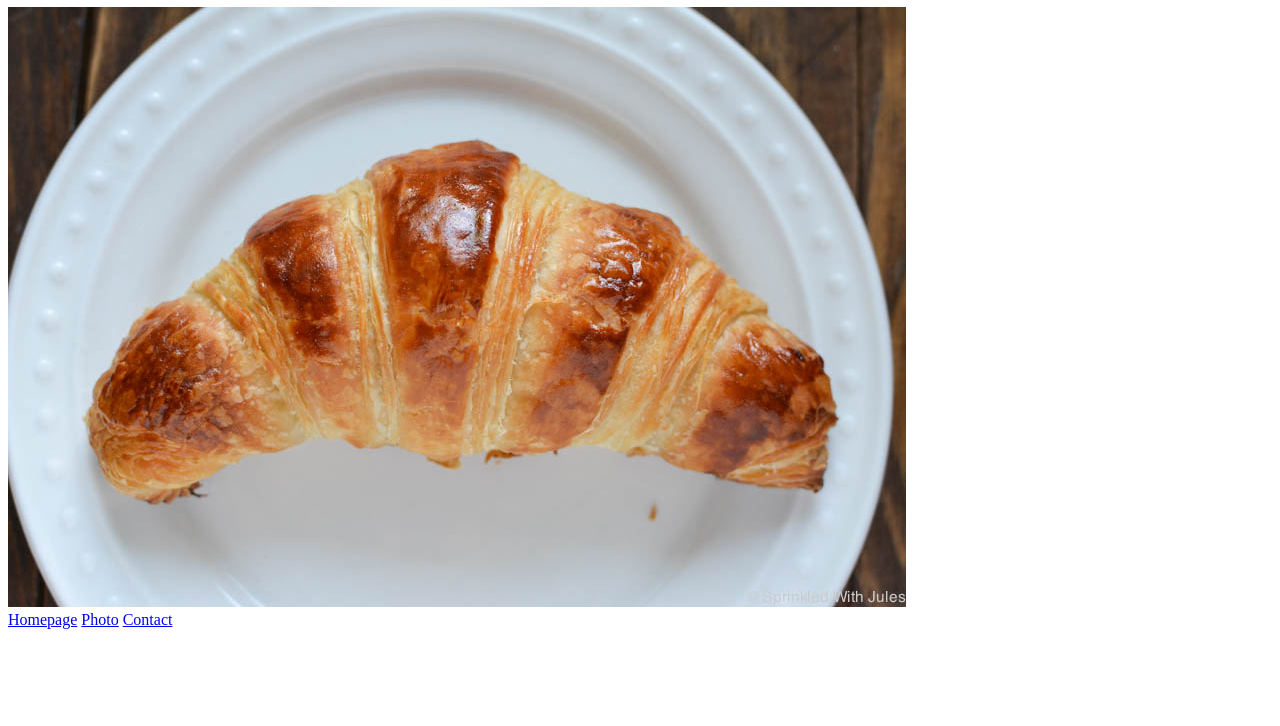
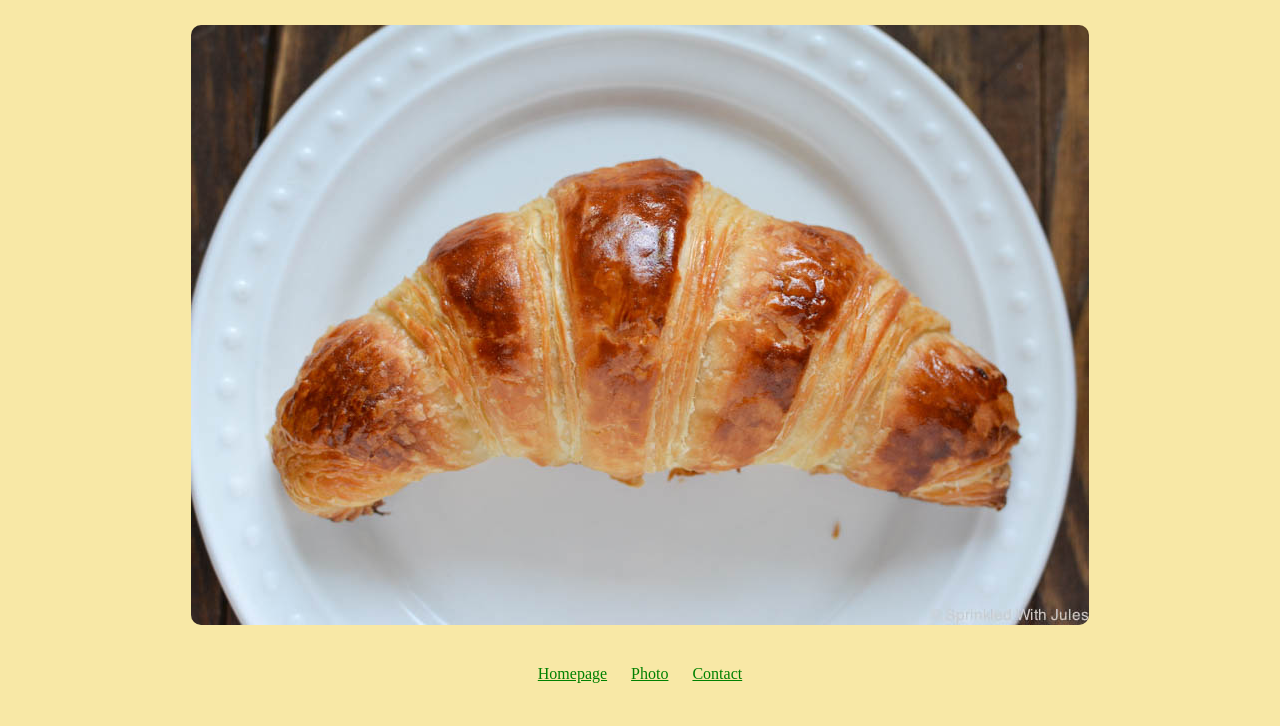
Before and after one commit to CsillaCsejtei/Croissant, a plain HTML site: page photo.html in a window 1280 px wide. Shown: the part 74-800 px from the top of the page. Drawn offline with Linux system fonts and the light colour scheme.

Commit message:
Added CSS

```diff
--- a/photo.html
+++ b/photo.html
@@ -3,15 +3,16 @@
   <head>
     <meta charset="UTF-8" />
     <meta name="viewport" content="width=device-width, initial-scale=1.0" />
+    <link href="/styles.css" rel="stylesheet" type="text/css" />
     <title>Photo</title>
   </head>
   <body>
     <h1>🥐 A picture of a croissant</h1>
-    <img src="/croissant.jpg" alt=""/>
+    <img src="/croissant.jpg" alt="" class="pic" />
     <footer>
-      <a href="/index.html">Homepage</a>
-      <a href="/photo.html">Photo</a>
-      <a href="/contact.html">Contact</a>
+      <a href="/index.html" class="link">Homepage</a>
+      <a href="/photo.html" class="link">Photo</a>
+      <a href="/contact.html" class="link">Contact</a>
     </footer>
   </body>
 </html>
--- /dev/null
+++ b/styles.css
@@ -0,0 +1,20 @@
+h1,
+p,
+footer {
+  text-align: center;
+}
+body {
+  background-color: #f8e8a6;
+}
+.pic {
+  display: block;
+  max-width: 100%;
+  margin: 40px auto;
+  border-radius: 10px;
+}
+.link{
+
+  color: green;
+  margin: 10px;
+
+}
```
Also changed, not shown: contact.html (+10 -6 lines), index.html (+4 -4 lines).
